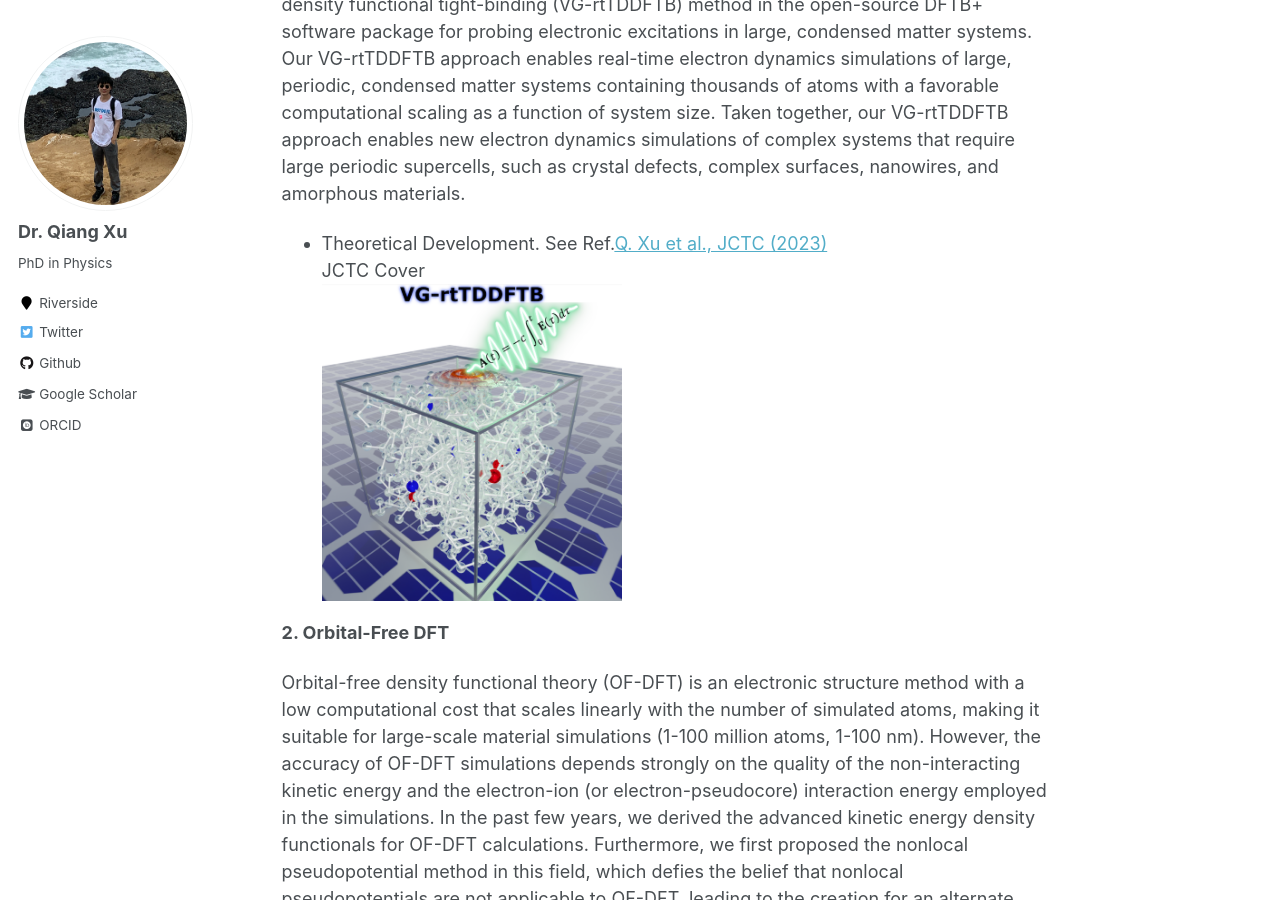
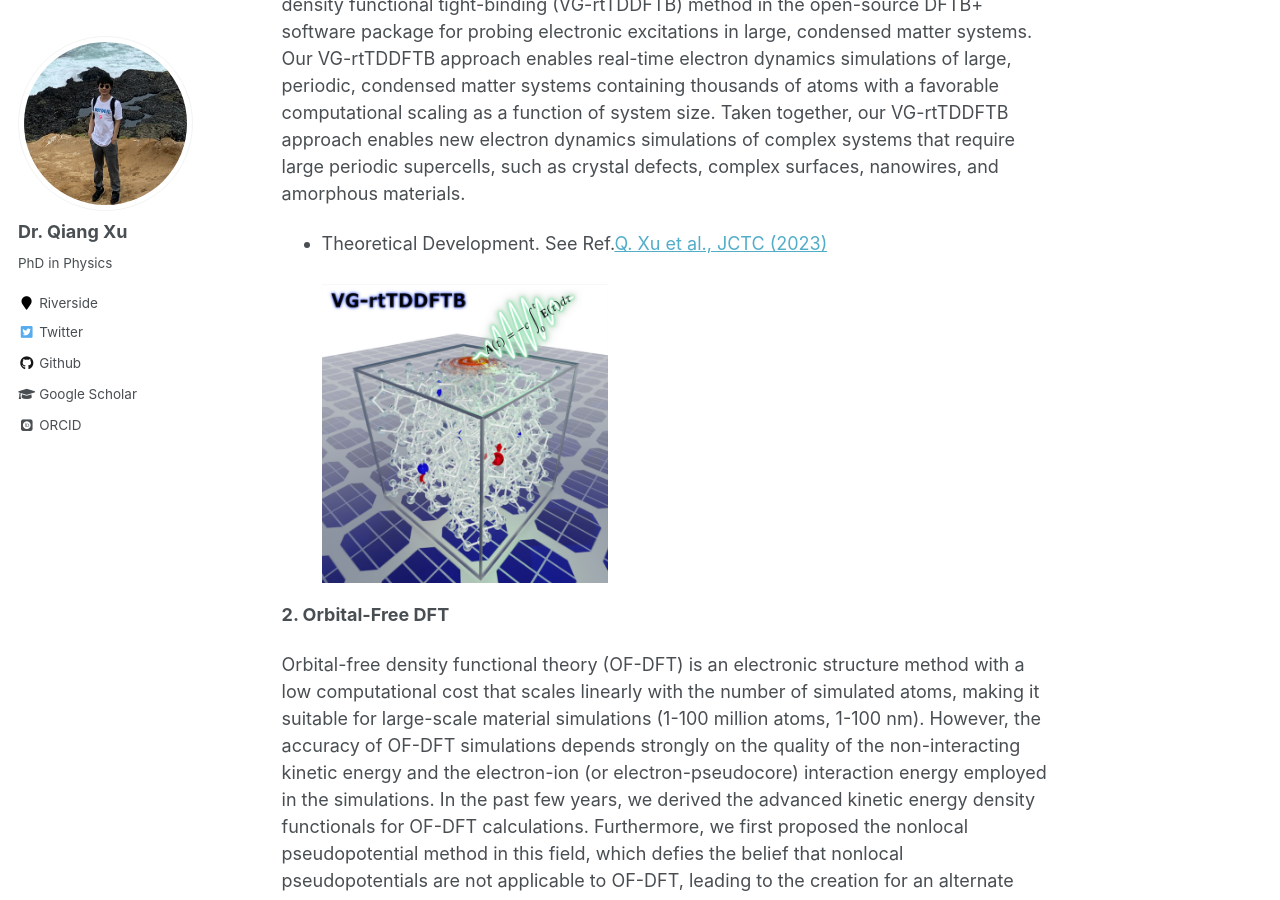
Before and after one commit to xqjlu/xqjlu.github.io, a Jekyll site: the page built from _pages/research.md, in a window 1280 px wide and 900 px high, scrolled down 351 px. Built offline with Jekyll 4.4.1, drawn with Linux system fonts in a browser that asks for light colours; some web fonts are replaced.

Commit message:
dftb images final

```diff
--- a/_pages/research.md
+++ b/_pages/research.md
@@ -13,7 +13,7 @@
 
 We first derived and implemented a new velocity-gauge real-time, time-dependent density functional tight-binding (VG-rtTDDFTB) method in the open-source DFTB+ software package for probing electronic excitations in large, condensed matter systems. Our VG-rtTDDFTB approach enables real-time electron dynamics simulations of large, periodic, condensed matter systems containing thousands of atoms with a favorable computational scaling as a function of system size. Taken together, our VG-rtTDDFTB approach enables new electron dynamics simulations of complex systems that require large periodic supercells, such as crystal defects, complex surfaces, nanowires, and amorphous materials.
 * Theoretical Development. See Ref.[Q. Xu et al., JCTC (2023)](https://doi.org/10.48550/arXiv.2308.09782)
-JCTC Cover<br/><img src='/images/dftb.png' width="300" height="300" >
+<br/><img src='/images/dftb.png' width="286" height="300" >
 
 **2. Orbital-Free DFT**
 
```
Also changed, not shown: images/dftb.png.
